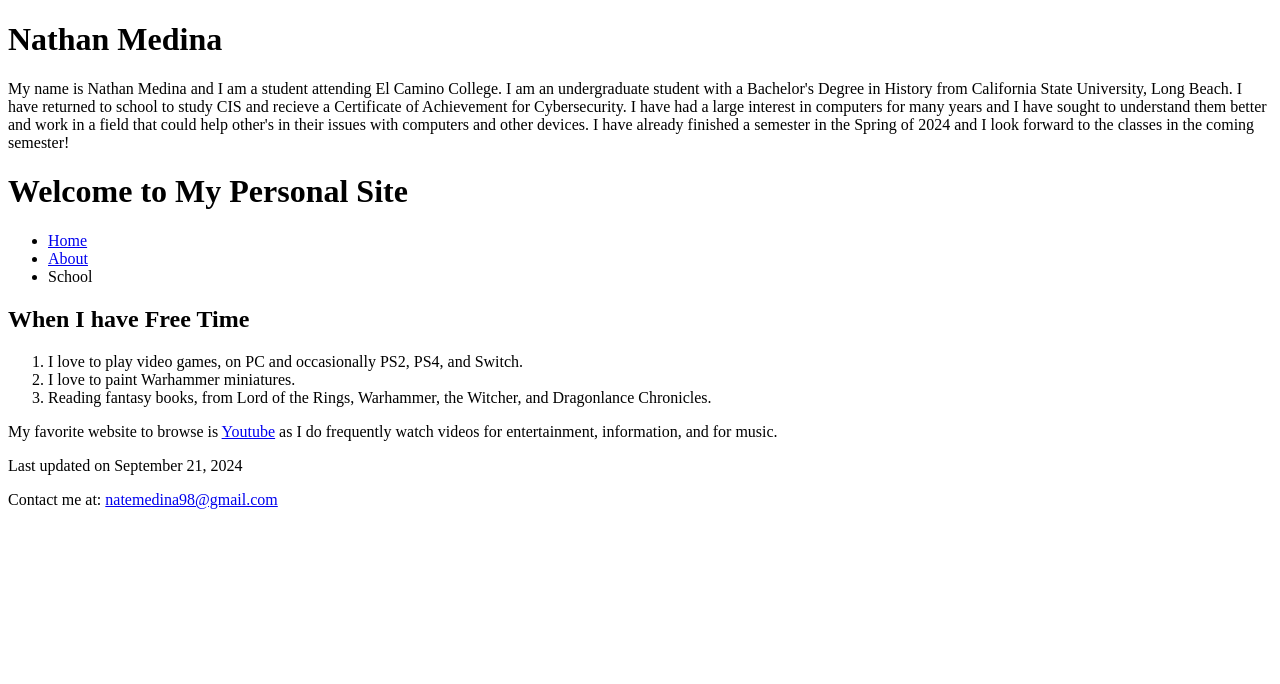
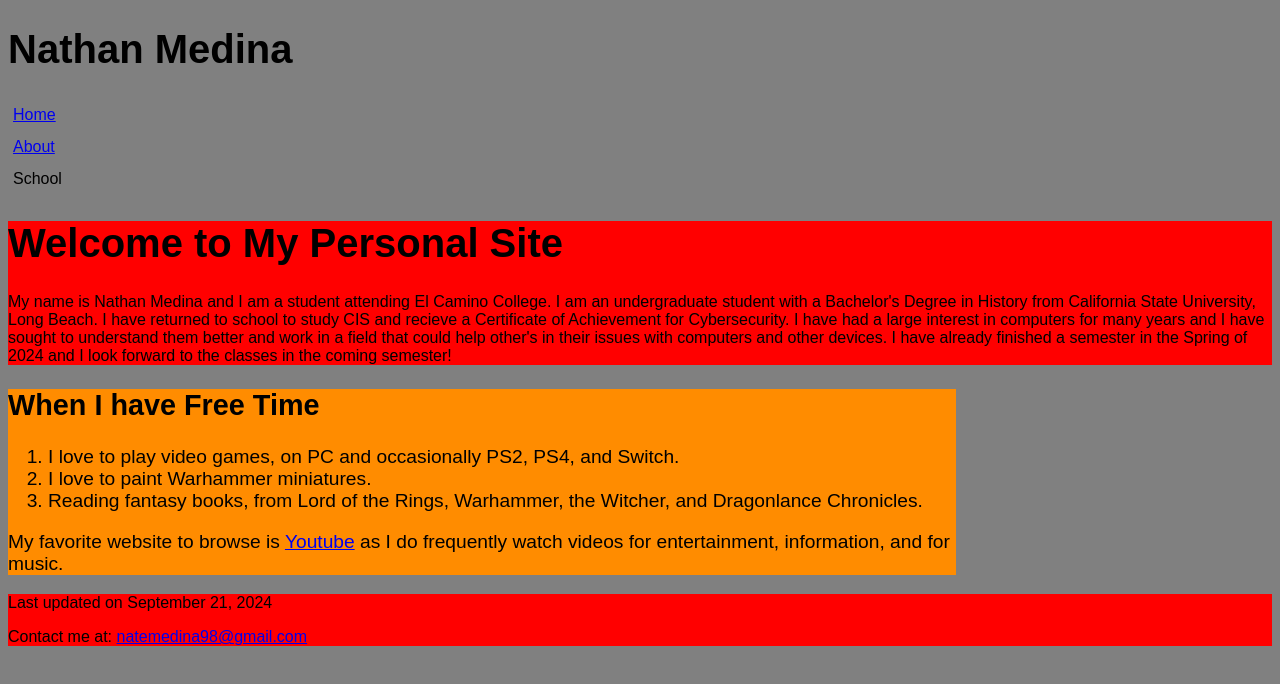
Before and after one commit to NSM1998/cis132, a plain HTML site: page index.html in a window 1280 px wide. Drawn offline with Linux system fonts and the light colour scheme.

Commit message:
For Project 1-3

```diff
--- a/index.html
+++ b/index.html
@@ -1,32 +1,35 @@
 <!DOCTYPE html>
 <html lang="en">
 <head>
-<title>Home</title>
 <meta name="keywords" content="About, Home, School, HTML">
 <meta name="description" content="My Personal Site">
 <meta name="author" content="Nathan Medina">
+<link rel="stylesheet" href="styles.css">
+<title>Home</title>
+
 </head>
 <body>
 
 <h1>Nathan Medina</h1>
-<p>
-    My name is Nathan Medina and I am a student attending El Camino College. I am an undergraduate student with a Bachelor's
-    Degree in History from California State University, Long Beach. I have returned to school to study CIS and recieve a
-    Certificate of Achievement for Cybersecurity. I have had a large interest in computers for many years and I have sought
-    to understand them better and work in a field that could help other's in their issues with computers and other devices.
-    I have already finished a semester in the Spring of 2024 and I look forward to the classes in the coming semester!
-<p>
+<nav>
+    <ul>
+        <li><a href="index.html">Home</a></li>
+        <li><a href="about.html">About</a></li>
+        <li>School</li>
+    </ul>
+</nav>
+
     <header>
         <h1>Welcome to My Personal Site</h1>
-        <nav>
-            <ul>
-                <li><a href="index.html">Home</a></li>
-                <li><a href="about.html">About</a></li>
-                <li>School</li>
-            </ul>
-        </nav>
+        <p>
+            My name is Nathan Medina and I am a student attending El Camino College. I am an undergraduate student with a Bachelor's
+            Degree in History from California State University, Long Beach. I have returned to school to study CIS and recieve a
+            Certificate of Achievement for Cybersecurity. I have had a large interest in computers for many years and I have sought
+            to understand them better and work in a field that could help other's in their issues with computers and other devices.
+            I have already finished a semester in the Spring of 2024 and I look forward to the classes in the coming semester!
+        <p>
     </header>
-
+<section>
 <h2>When I have Free Time</h2>
 <ul style ="list-style-type:decimal">
     <li>I love to play video games, on PC and occasionally PS2, PS4, and Switch.</li>
@@ -37,7 +40,7 @@
     My favorite website to browse is <a href="https://www.youtube.com/">Youtube</a> as I do frequently watch videos for
     entertainment, information, and for music.
 <p>
-
+</section>
 <footer>
     <p>Last updated on September 21, 2024</p>
     <p>Contact me at: <a href="natemedina98@gmail.com">natemedina98@gmail.com</a></p>
--- /dev/null
+++ b/styles.css
@@ -0,0 +1,21 @@
+/* styles.css */
+body {background-color: grey;
+    font-family: Arial, sans-serif;}
+
+header {background-color: red;
+}
+
+h1 {
+    font-size: 2.5em;
+}
+
+nav > ul {line-height: 2em;
+    list-style-type: none;
+    padding-left:5px;
+}
+section {background-color: darkorange;
+    width: 75%;
+    font-size: 1.2em;
+}
+
+footer {background-color: red;}
```
